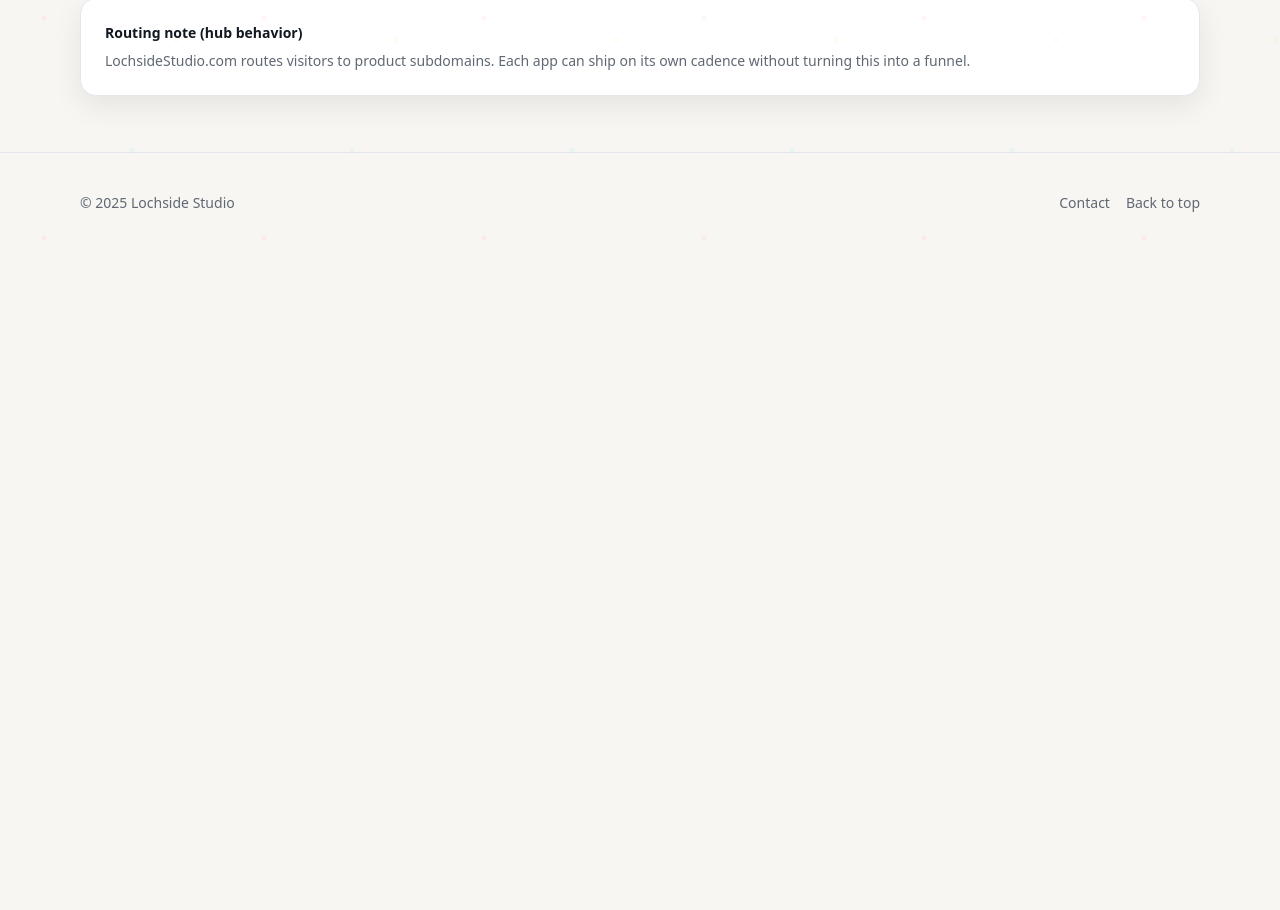
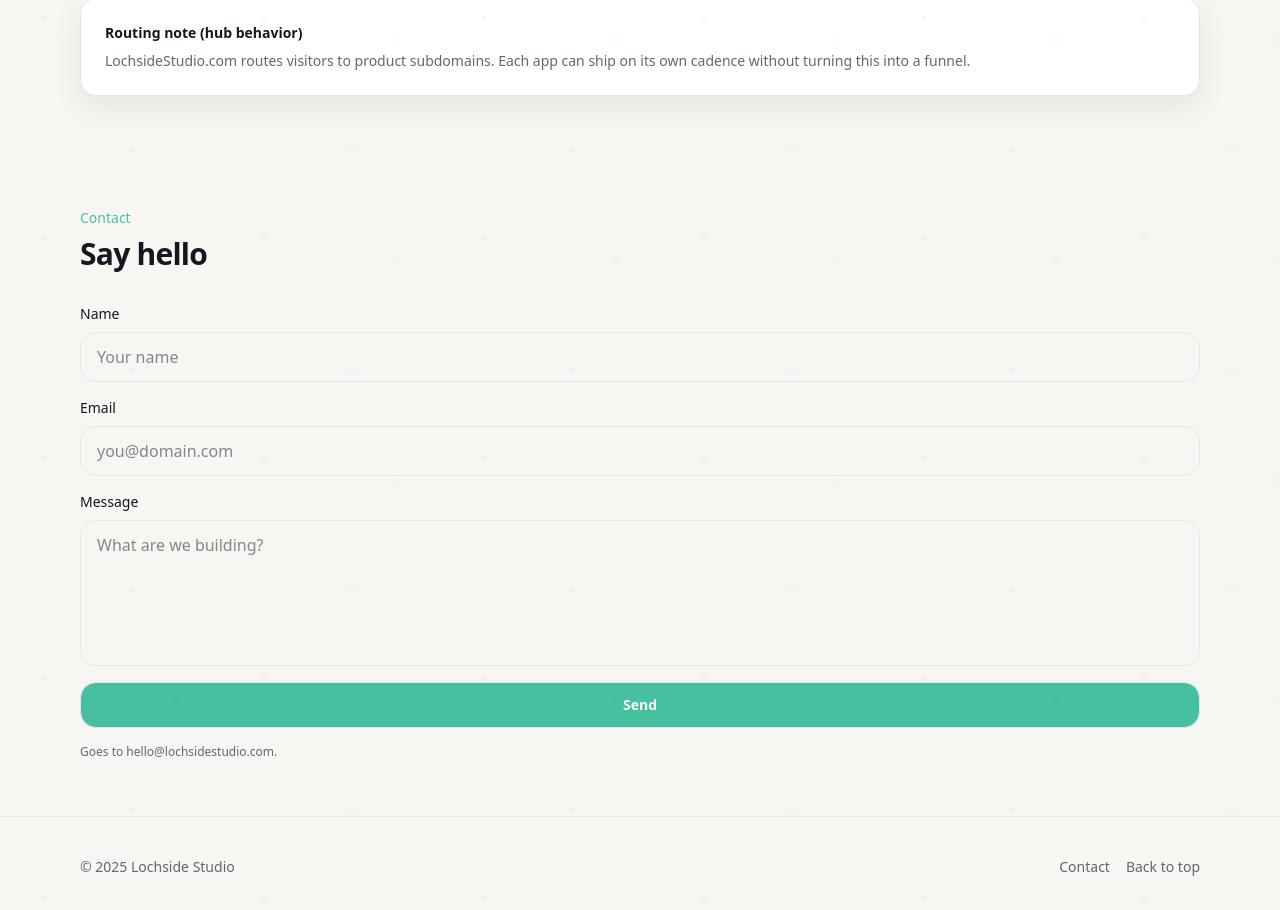
Before and after one commit to tmacdonald7/ls-next, a Next.js app: page / in a window 1280 px wide. Shown: the part 1786-2696 px from the top of the page. Before the commit the page ends 2039 px from the top, so only its background shows below. Built offline with nearby package versions, Linux system fonts and the light colour scheme.

Commit message:
feat: add Netlify contact form

```diff
--- a/app/page.tsx
+++ b/app/page.tsx
@@ -5,6 +5,7 @@ import { TeamCard } from "@/components/TeamCard";
 import { AppCard } from "@/components/AppCard";
 import { Footer } from "@/components/Footer";
 import { apps, team } from "@/lib/data";
+import { ContactForm } from "@/components/ContactForm";
 
 export default function Page() {
   return (
@@ -55,10 +56,20 @@ export default function Page() {
                 Routing note (hub behavior)
               </div>
               <p className="mt-2 text-sm text-muted">
-                LochsideStudio.com routes visitors to product subdomains. Each app
-                can ship on its own cadence without turning this into a funnel.
+                LochsideStudio.com routes visitors to product subdomains. Each
+                app can ship on its own cadence without turning this into a
+                funnel.
               </p>
             </div>
+          </Section>
+
+          <Section
+            id="contact"
+            eyebrow="Contact"
+            title="Say hello"
+            sub-title="Quick note, quick reply. This is a studio, not a funnel."
+          >
+            <ContactForm />
           </Section>
 
           <Footer />
--- /dev/null
+++ b/components/ContactForm.tsx
@@ -0,0 +1,74 @@
+// components/ContactForm.tsx
+export function ContactForm() {
+  return (
+    <form
+      name="contact"
+      method="POST"
+      data-netlify="true"
+      data-netlify-honeypot="bot-field"
+      action="/?sent=1#contact"
+      className="mt-8 grid gap-4"
+    >
+      {/* Netlify required hidden inputs */}
+      <input type="hidden" name="form-name" value="contact" />
+      <p className="hidden">
+        <label>
+          Don’t fill this out: <input name="bot-field" />
+        </label>
+      </p>
+
+      <div className="grid gap-2">
+        <label className="text-sm font-medium" htmlFor="name">
+          Name
+        </label>
+        <input
+          id="name"
+          name="name"
+          required
+          className="w-full rounded-2xl border border-app bg-app px-4 py-3 text-[rgb(var(--text))] placeholder:text-muted ring-soft"
+          placeholder="Your name"
+        />
+      </div>
+
+      <div className="grid gap-2">
+        <label className="text-sm font-medium" htmlFor="email">
+          Email
+        </label>
+        <input
+          id="email"
+          name="email"
+          type="email"
+          required
+          className="w-full rounded-2xl border border-app bg-app px-4 py-3 text-[rgb(var(--text))] placeholder:text-muted ring-soft"
+          placeholder="you@domain.com"
+        />
+      </div>
+
+      <div className="grid gap-2">
+        <label className="text-sm font-medium" htmlFor="message">
+          Message
+        </label>
+        <textarea
+          id="message"
+          name="message"
+          required
+          rows={5}
+          className="w-full resize-none rounded-2xl border border-app bg-app px-4 py-3 text-[rgb(var(--text))] placeholder:text-muted ring-soft"
+          placeholder="What are we building?"
+        />
+      </div>
+
+      <button
+        type="submit"
+        className="inline-flex items-center justify-center rounded-2xl border border-app bg-[rgb(var(--accent))] px-5 py-3 text-sm font-semibold text-[rgb(var(--bg))] hover:opacity-95 ring-soft"
+      >
+        Send
+      </button>
+
+      {/* Optional: little note */}
+      <p className="text-xs text-muted">
+        Goes to <span className="font-medium">hello@lochsidestudio.com</span>.
+      </p>
+    </form>
+  );
+}
--- a/components/Header.tsx
+++ b/components/Header.tsx
@@ -9,6 +9,7 @@ const NAV = [
   { href: "#about", label: "About" },
   { href: "#team", label: "Team" },
   { href: "#apps", label: "Apps" },
+  { href: "#contact", label: "Contact" },
 ];
 
 export function Header() {
@@ -44,7 +45,9 @@ export function Header() {
           <span className="text-lg font-semibold tracking-tight">
             Lochside Studio
           </span>
-          <span className="ml-2 align-middle text-xs text-muted">(ls-next)</span>
+          <span className="ml-2 align-middle text-xs text-muted">
+            (ls-next)
+          </span>
         </Link>
 
         {/* Desktop nav */}
@@ -77,12 +80,7 @@ export function Header() {
       </div>
 
       {/* Mobile dropdown */}
-      <div
-        className={[
-          "md:hidden",
-          open ? "block" : "hidden",
-        ].join(" ")}
-      >
+      <div className={["md:hidden", open ? "block" : "hidden"].join(" ")}>
         {/* Backdrop */}
         <div
           className="fixed inset-0 z-40 bg-black/30"
--- a/components/Hero.tsx
+++ b/components/Hero.tsx
@@ -122,8 +122,8 @@ export function Hero() {
               </a>
 
               <Link
-                href="mailto:tmacdonald7@gmail.com"
-                className="ring-soft inline-flex items-center justify-center gap-2 rounded-2xl border border-app bg-app px-5 py-3 text-sm font-semibold hover:opacity-90"
+                href="#contact"
+                className="ring-soft inline-flex items-center justify-center gap-2 rounded-2xl border border-app bg-app px-5 py-3 text-sm font-semibold text-[rgb(var(--text))] hover:opacity-90"
               >
                 Contact <Mail className="h-4 w-4" />
               </Link>
```
Also changed, not shown: public/hero/thomas-headshot.webp (added), public/hero/thomas.webp (deleted).
